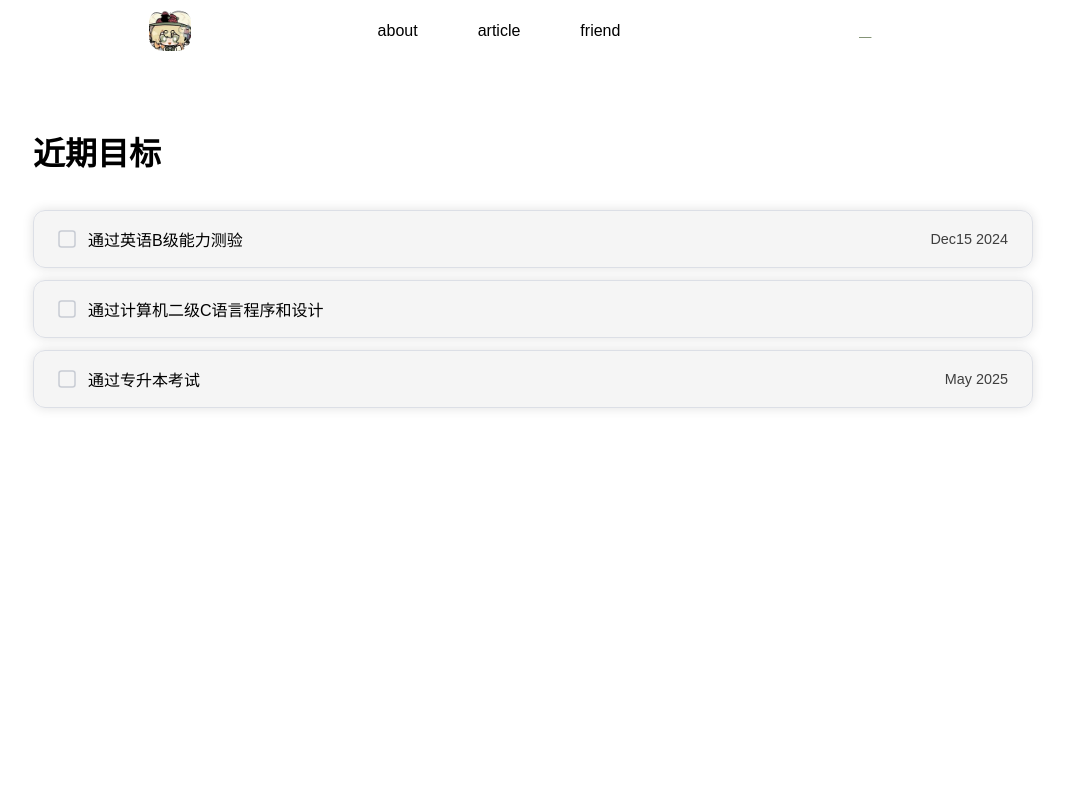
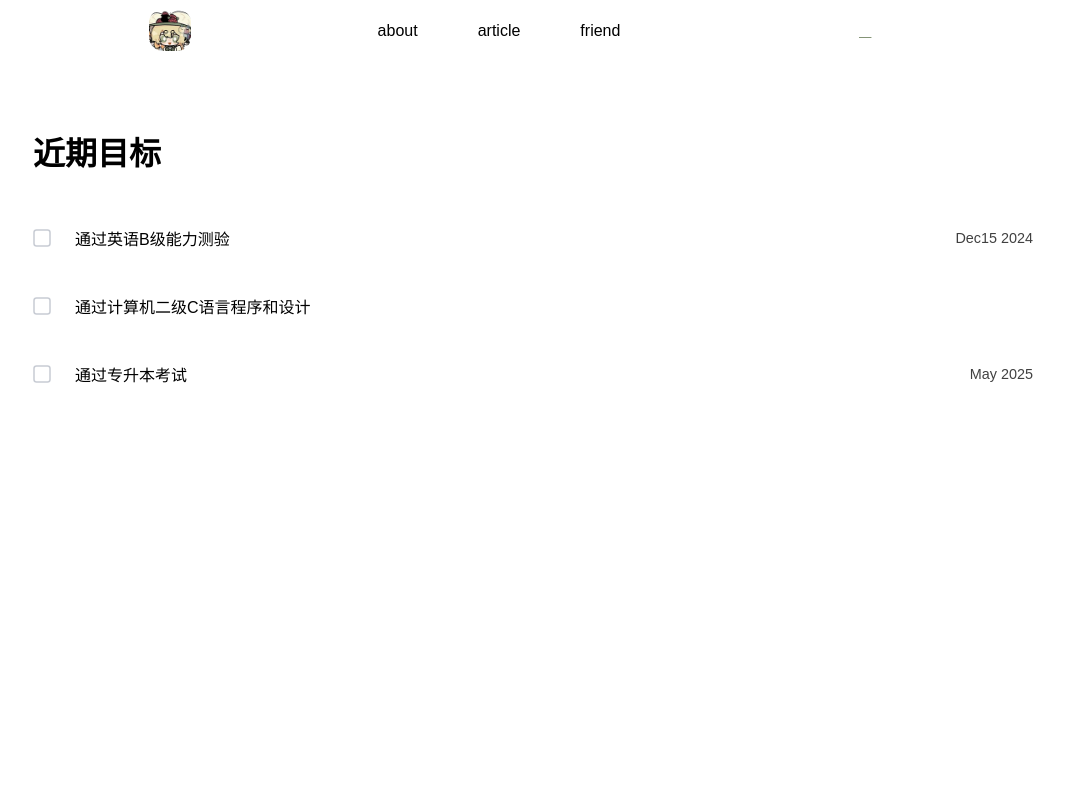
Before and after one commit to sooooooooooooooooootheby/my_blog, a Vue app: page /target in a window 1280 px wide. Shown: the top 800 px of the page, without its empty margins (107-1172 px from the left). Built offline with nearby package versions, Linux system fonts and the light colour scheme; no server answers; a small style sheet from the web is missing; a web font is replaced by a local one; what vue-clipboard2 would draw is missing.

Commit message:
修改了target页的样式

```diff
--- a/src/assets/style/views/target_view.scss
+++ b/src/assets/style/views/target_view.scss
@@ -30,11 +30,8 @@
             display: flex;
             justify-content: space-between;
             align-items: center;
-            padding: 16px 24px;
+            padding: 16px 0px;
             border-radius: 12px;
-            @include border_color("border");
-            @include background_color("card-background");
-            @include box_shadow("box-shadow");
 
             .left {
                 display: flex;
@@ -111,7 +108,7 @@
                 }
 
                 span {
-                    margin-left: 12px;
+                    margin-left: 24px;
                 }
             }
 
```
